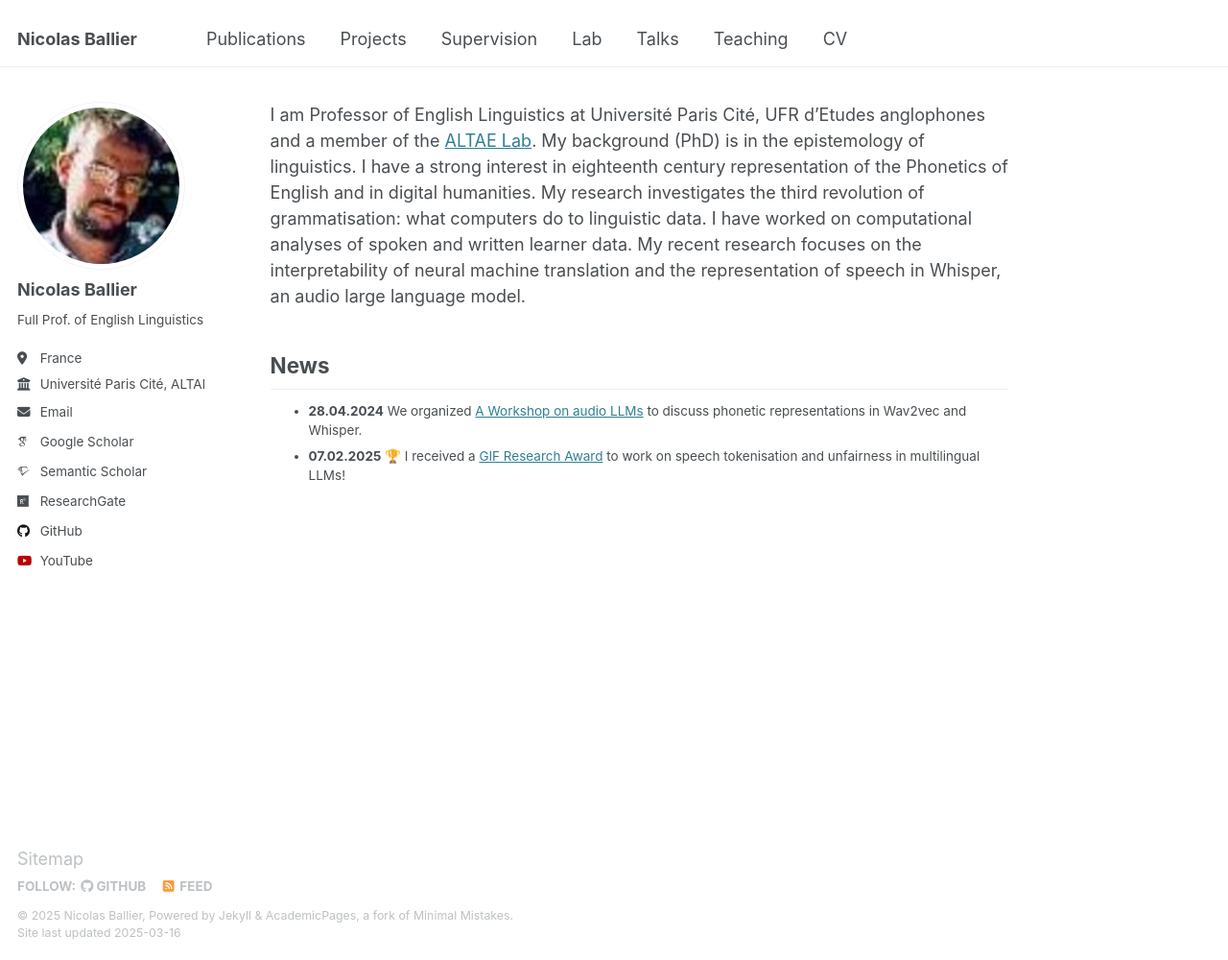
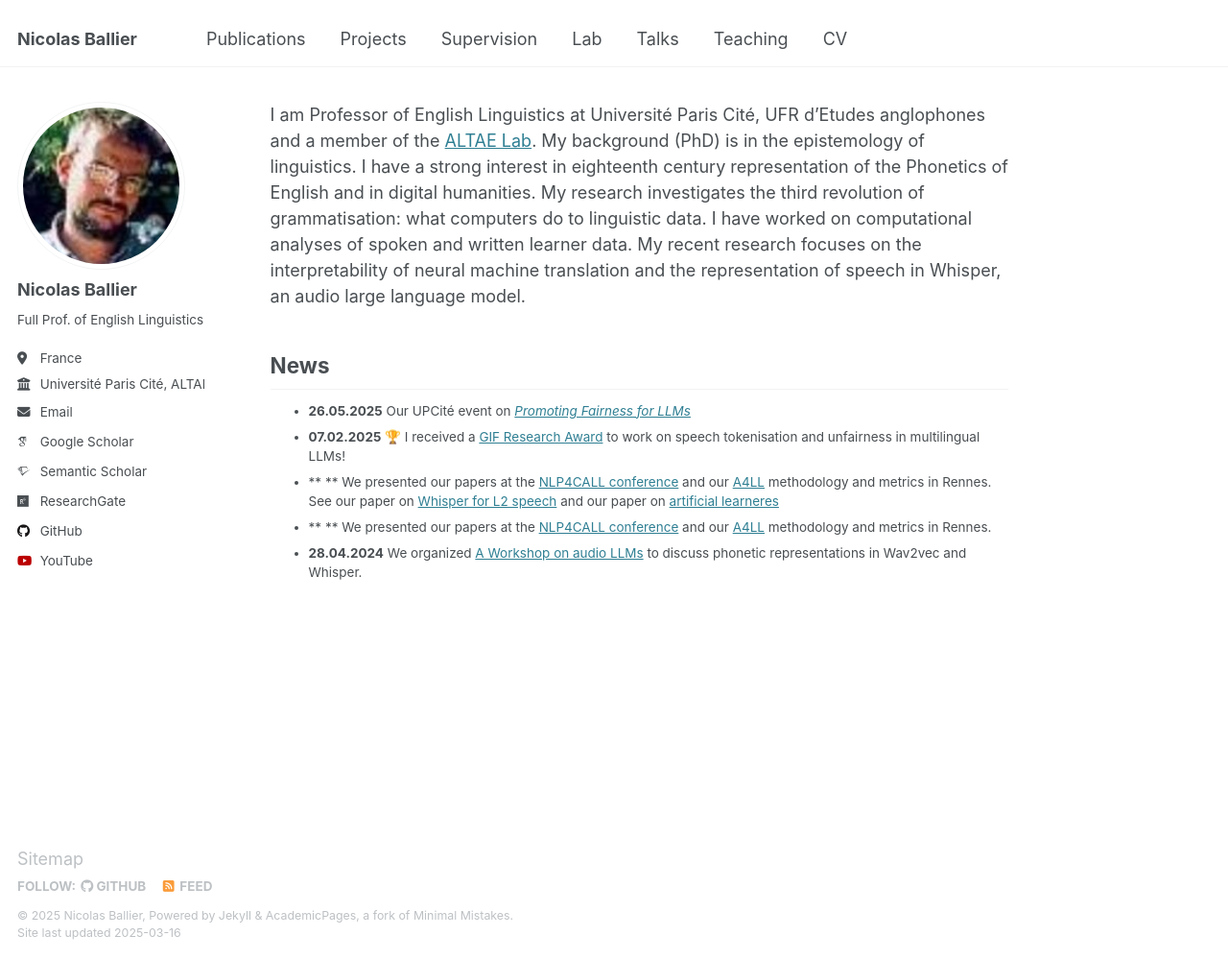
Before and after one commit to nballier/nballier.github.io, a Jekyll site: the page built from _pages/index.md, in a window 1280 px wide and 1000 px high. Shown: the whole window at 96% size. Built offline with Jekyll 4.4.1, drawn with Linux system fonts in a browser that asks for light colours; some web fonts are replaced.

Commit message:
Update index.md

```diff
--- a/_pages/index.md
+++ b/_pages/index.md
@@ -6,12 +6,15 @@ author_profile: true
 #title: Home
 ---
 
-I am Professor of English Linguistics at Université Paris Cité, UFR d’Etudes anglophones and a member of the [ALTAE Lab](https://clillac-arp.u-paris.fr/annuaire/ballier-nicolas/). My background (PhD) is in the epistemology of linguistics. I have a strong interest in eighteenth century representation of the Phonetics of English and in digital humanities. My research investigates the third revolution of grammatisation: what computers do to linguistic data. I have worked on computational analyses of spoken and written learner data. My recent research focuses on the interpretability of neural machine translation and the representation of speech in Whisper, an audio large language model.
+I am Professor of English Linguistics at Université Paris Cité, UFR d’Etudes anglophones and a member of the [ALTAE Lab](https://clillac-arp.u-paris.fr/annuaire/ballier-nicolas/){:target="_blank"}. My background (PhD) is in the epistemology of linguistics. I have a strong interest in eighteenth century representation of the Phonetics of English and in digital humanities. My research investigates the third revolution of grammatisation: what computers do to linguistic data. I have worked on computational analyses of spoken and written learner data. My recent research focuses on the interpretability of neural machine translation and the representation of speech in Whisper, an audio large language model.
 
 
 ## News
 
 {: .archive__item-excerpt .news}
 
-- **28.04.2024** We organized [A Workshop on audio LLMs](https://clillac-arp.u-paris.fr/the-sound-patterns-of-whisper-an-informal-workshop-on-audio-llm-response-to-speech-stimuli/) to discuss phonetic representations in Wav2vec and Whisper.
-- **07.02.2025** 🏆 I received a [GIF Research Award](https://www.washington.edu/globalaffairs/gif/) to work on speech tokenisation and unfairness in multilingual LLMs!
+- **26.05.2025** Our UPCité event on [*Promoting Fairness for LLMs*](https://clillac-arp.u-paris.fr/project/gifra/){:target="_blank"}
+- **07.02.2025** 🏆 I received a [GIF Research Award](https://www.washington.edu/globalaffairs/gif/){:target="_blank"}  to work on speech tokenisation and unfairness in multilingual LLMs!
+- ** ** We presented our papers at the [NLP4CALL conference](https://nlp4call2024.sciencesconf.org/){:target="_blank"} and our [A4LL](https://sites-recherche.univ-rennes2.fr/lidile/articles/a4all/) methodology and metrics in Rennes. See our paper on [Whisper for L2 speech](https://aclanthology.org/2024.nlp4call-1.2.pdf){:target="_blank"} and our paper on [artificial learneres](https://aclanthology.org/2024.nlp4call-1.15.pdf){:target="_blank"}
+- ** ** We presented our papers at the [NLP4CALL conference](https://nlp4call2024.sciencesconf.org/){:target="_blank"} and our [A4LL](https://sites-recherche.univ-rennes2.fr/lidile/articles/a4all/) methodology and metrics in Rennes.
+-  **28.04.2024** We organized [A Workshop on audio LLMs](https://clillac-arp.u-paris.fr/the-sound-patterns-of-whisper-an-informal-workshop-on-audio-llm-response-to-speech-stimuli/){:target="_blank"}  to discuss phonetic representations in Wav2vec and Whisper.
```
